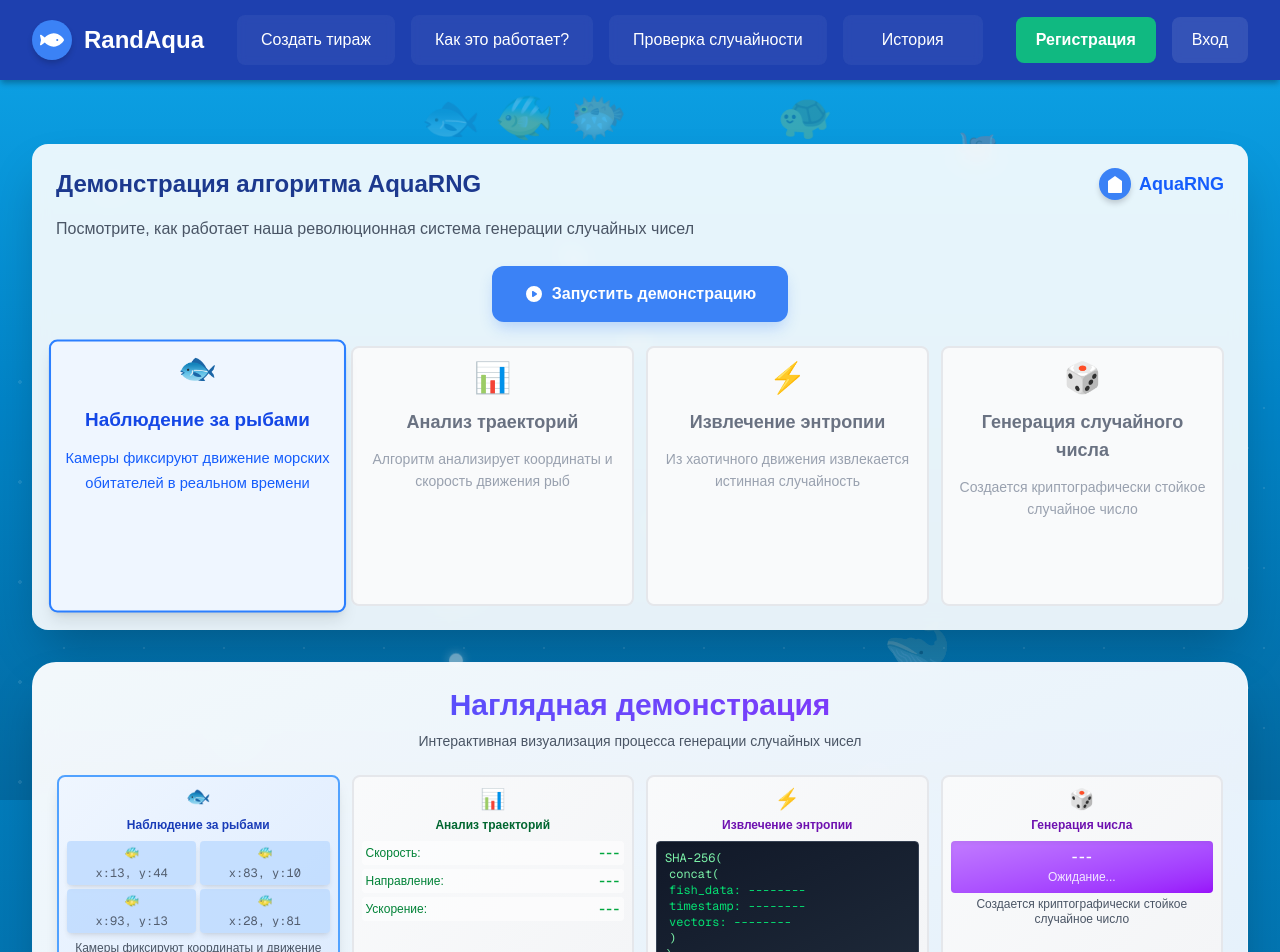
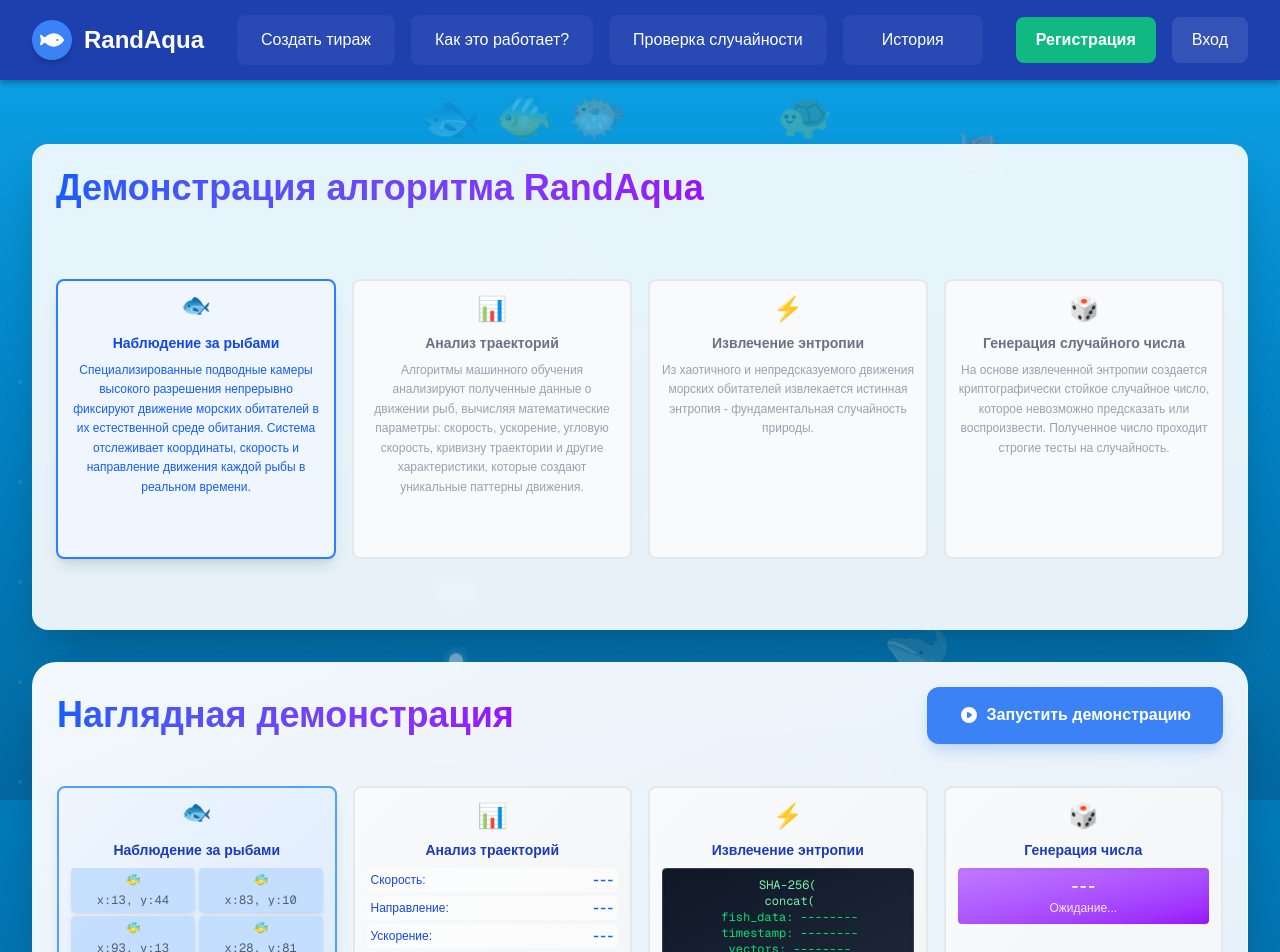
Before and after one commit to RandAqua/randaqua, a Next.js app: page /how-it-works in a window 1280 px wide. Shown: the top 952 px of the page. Built offline with nearby package versions, Linux system fonts and the light colour scheme.

Commit message:
DEMONSTRATION

```diff
--- a/src/app/how-it-works/page.js
+++ b/src/app/how-it-works/page.js
@@ -12,22 +12,22 @@
   const steps = [
     {
       title: "Наблюдение за рыбами",
-      description: "Камеры фиксируют движение морских обитателей в реальном времени",
+      description: "Специализированные подводные камеры высокого разрешения непрерывно фиксируют движение морских обитателей в их естественной среде обитания. Система отслеживает координаты, скорость и направление движения каждой рыбы в реальном времени.",
       icon: "🐟"
     },
     {
       title: "Анализ траекторий",
-      description: "Алгоритм анализирует координаты и скорость движения рыб",
+      description: "Алгоритмы машинного обучения анализируют полученные данные о движении рыб, вычисляя математические параметры: скорость, ускорение, угловую скорость, кривизну траектории и другие характеристики, которые создают уникальные паттерны движения.",
       icon: "📊"
     },
     {
       title: "Извлечение энтропии",
-      description: "Из хаотичного движения извлекается истинная случайность",
+      description: "Из хаотичного и непредсказуемого движения морских обитателей извлекается истинная энтропия - фундаментальная случайность природы.",
       icon: "⚡"
     },
     {
       title: "Генерация числа",
-      description: "Создается криптографически стойкое случайное число",
+      description: "На основе извлеченной энтропии создается криптографически стойкое случайное число, которое невозможно предсказать или воспроизвести.",
       icon: "🎲"
     },
   ];
@@ -44,7 +44,7 @@
           setIsRunning(false);
           const randomValue = Math.floor(Math.random() * 1000000);
           setGeneratedNumber(randomValue);
-          return prev;
+          return steps.length; // Устанавливаем значение больше количества шагов для полного прогресса
         }
         return prev + 1;
       });
@@ -57,34 +57,97 @@
       <div className="aqua-text-container py-16">
         <div className="max-w-7xl mx-auto px-4 sm:px-6 lg:px-8">
           <div className="space-y-8">
-            {/* Демонстрация алгоритма AquaRNG - сверху */}
+            {/* Демонстрация алгоритма RandAqua - сверху */}
             <div className="bg-white/90 backdrop-blur-sm rounded-2xl shadow-2xl p-6 w-full flex flex-col" style={{ height: '485.76px' }}>
-              <div className="flex items-center justify-between mb-4">
-                <h1 className="text-2xl font-bold text-blue-900">
-                  Демонстрация алгоритма AquaRNG
+              <div className="flex items-center justify-between mb-6">
+                <h1 className="text-4xl font-bold bg-gradient-to-r from-blue-600 to-purple-600 bg-clip-text text-transparent">
+                  Демонстрация алгоритма RandAqua
                 </h1>
-                <Link href="/" className="flex items-center text-blue-600 hover:text-blue-800 font-semibold transition-colors">
-                  <div className="flex items-center space-x-2">
-                    <div className="w-8 h-8 rounded-full flex items-center justify-center aqua-drop-icon">
-                      <svg className="w-5 h-5 text-white" fill="currentColor" viewBox="0 0 20 20">
-                        <path d="M10 2L3 7v11a1 1 0 001 1h12a1 1 0 001-1V7l-7-5z"/>
-                      </svg>
-                    </div>
-                    <span className="text-lg font-bold">AquaRNG</span>
-                  </div>
-                </Link>
               </div>
 
-              <p className="text-gray-600 mb-6">
-                Посмотрите, как работает наша революционная система генерации случайных чисел
+              {/* Шаги алгоритма - горизонтально */}
+              <div className="grid grid-cols-2 md:grid-cols-4 gap-3 md:gap-4 flex-1 items-center">
+                {/* Первые три блока */}
+                {steps.slice(0, 3).map((step, index) => (
+                  <div
+                    key={index}
+                    className={`p-3 rounded-lg border-2 transition-all duration-500 aspect-square ${
+                      currentStep === index
+                        ? 'border-blue-500 bg-blue-50 shadow-lg'
+                        : currentStep > index
+                        ? 'border-blue-500 bg-blue-50'
+                        : 'border-gray-200 bg-gray-50'
+                    }`}
+                  >
+                    <div className="text-center h-full flex flex-col">
+                      <div className={`text-2xl mb-2 ${currentStep >= index ? 'animate-bounce' : ''}`}>
+                        {step.icon}
+                      </div>
+                      <h3 className={`text-sm font-bold mb-2 ${
+                        currentStep === index ? 'text-blue-700' :
+                        currentStep > index ? 'text-blue-700' : 'text-gray-500'
+                      }`}>
+                        {step.title}
+                      </h3>
+                      <p className={`text-xs leading-relaxed ${
+                        currentStep === index ? 'text-blue-600' :
+                        currentStep > index ? 'text-blue-600' : 'text-gray-400'
+                      }`}>
+                        {step.description}
                       </p>
+                      {currentStep > index && (
+                        <div className="text-blue-500 text-lg mt-2">✓</div>
+                      )}
+                    </div>
+                  </div>
+                ))}
+
+                {/* Блок "Генерация случайного числа" */}
+                <div className={`p-3 rounded-lg border-2 transition-all duration-500 aspect-square ${
+                  currentStep === 3
+                    ? 'border-blue-500 bg-blue-50 shadow-lg'
+                    : currentStep > 3
+                    ? 'border-blue-500 bg-blue-50'
+                    : 'border-gray-200 bg-gray-50'
+                }`}>
+                  <div className="text-center h-full flex flex-col">
+                    <div className={`text-2xl mb-2 ${currentStep >= 3 ? 'animate-bounce' : ''}`}>
+                      🎲
+                    </div>
+                    <h3 className={`text-sm font-bold mb-2 ${
+                      currentStep === 3 ? 'text-blue-700' :
+                      currentStep > 3 ? 'text-blue-700' : 'text-gray-500'
+                    }`}>
+                      Генерация случайного числа
+                    </h3>
+                    <p className={`text-xs leading-relaxed ${
+                      currentStep === 3 ? 'text-blue-600' :
+                      currentStep > 3 ? 'text-blue-600' : 'text-gray-400'
+                    }`}>
+                      На основе извлеченной энтропии создается криптографически стойкое случайное число, которое невозможно предсказать или воспроизвести. Полученное число проходит строгие тесты на случайность.
+                    </p>
+                    {currentStep > 3 && (
+                      <div className="text-blue-500 text-lg mt-2">✓</div>
+                    )}
+                  </div>
+                </div>
+
+              </div>
+
+            </div>
+
+            {/* Наглядная демонстрация - снизу */}
+            <div className="bg-gradient-to-br from-white/95 to-blue-50/95 backdrop-blur-md rounded-3xl shadow-2xl border border-white/20 p-6 w-full flex flex-col" style={{ height: '485.76px' }}>
+              <div className="flex items-center justify-between mb-6">
+                <h2 className="text-4xl font-bold bg-gradient-to-r from-blue-600 to-purple-600 bg-clip-text text-transparent">
+                  Наглядная демонстрация
+                </h2>
 
                 {/* Кнопка запуска */}
-              <div className="flex justify-center mb-6">
                 <button
                   onClick={startDemo}
                   disabled={isRunning}
-                  className={`aqua-generate-btn text-base px-8 py-4 ${
+                  className={`aqua-generate-btn text-lg px-8 py-4 ${
                     isRunning ? 'opacity-50 cursor-not-allowed' : 'hover:opacity-90'
                   }`}
                 >
@@ -95,96 +158,15 @@
                 </button>
               </div>
 
-              {/* Шаги алгоритма - горизонтально */}
-              <div className="grid grid-cols-2 md:grid-cols-4 gap-2 md:gap-3 flex-1">
-                {/* Первые три блока */}
-                {steps.slice(0, 3).map((step, index) => (
-                  <div
-                    key={index}
-                    className={`p-3 rounded-lg border-2 transition-all duration-500 ${
-                      currentStep === index
-                        ? 'border-blue-500 bg-blue-50 shadow-lg scale-105'
-                        : currentStep > index
-                        ? 'border-green-500 bg-green-50'
-                        : 'border-gray-200 bg-gray-50'
-                    }`}
-                  >
-                    <div className="text-center">
-                      <div className={`text-3xl mb-3 ${currentStep >= index ? 'animate-bounce' : ''}`}>
-                        {step.icon}
-                      </div>
-                      <h3 className={`text-lg font-semibold mb-3 ${
-                        currentStep === index ? 'text-blue-700' :
-                        currentStep > index ? 'text-green-700' : 'text-gray-500'
-                      }`}>
-                        {step.title}
-                      </h3>
-                      <p className={`text-sm leading-relaxed ${
-                        currentStep === index ? 'text-blue-600' :
-                        currentStep > index ? 'text-green-600' : 'text-gray-400'
-                      }`}>
-                        {step.description}
-                      </p>
-                      {currentStep > index && (
-                        <div className="text-green-500 text-xl mt-3">✓</div>
-                      )}
-                    </div>
-                  </div>
-                ))}
-
-                {/* Блок "Генерация случайного числа" */}
-                <div className={`p-3 rounded-lg border-2 transition-all duration-500 ${
-                  currentStep === 3
-                    ? 'border-blue-500 bg-blue-50 shadow-lg scale-105'
-                    : currentStep > 3
-                    ? 'border-green-500 bg-green-50'
-                    : 'border-gray-200 bg-gray-50'
-                }`}>
-                  <div className="text-center">
-                    <div className={`text-3xl mb-3 ${currentStep >= 3 ? 'animate-bounce' : ''}`}>
-                      🎲
-                    </div>
-                    <h3 className={`text-lg font-semibold mb-3 ${
-                      currentStep === 3 ? 'text-blue-700' :
-                      currentStep > 3 ? 'text-green-700' : 'text-gray-500'
-                    }`}>
-                      Генерация случайного числа
-                    </h3>
-                    <p className={`text-sm leading-relaxed ${
-                      currentStep === 3 ? 'text-blue-600' :
-                      currentStep > 3 ? 'text-green-600' : 'text-gray-400'
-                    }`}>
-                      Создается криптографически стойкое случайное число
-                    </p>
-                    {currentStep > 3 && (
-                      <div className="text-green-500 text-xl mt-3">✓</div>
-                    )}
-                  </div>
-                </div>
-
-              </div>
-
-            </div>
-
-            {/* Наглядная демонстрация - снизу */}
-            <div className="bg-gradient-to-br from-white/95 to-blue-50/95 backdrop-blur-md rounded-3xl shadow-2xl border border-white/20 p-6 w-full flex flex-col" style={{ height: '485.76px' }}>
-              <div className="text-center mb-6">
-                <h2 className="text-3xl font-bold bg-gradient-to-r from-blue-600 to-purple-600 bg-clip-text text-transparent mb-2">
-                  Наглядная демонстрация
-                </h2>
-                <p className="text-gray-600 text-sm">Интерактивная визуализация процесса генерации случайных чисел</p>
-              </div>
-
               {/* Визуализация процесса - горизонтально */}
-              <div className="grid grid-cols-2 md:grid-cols-4 gap-2 md:gap-3 flex-1">
+              <div className="grid grid-cols-2 md:grid-cols-4 gap-3 md:gap-4 flex-1 min-h-0 items-center">
                 {/* Этап 1: Наблюдение за рыбами */}
-                <div className={`p-2 rounded-lg border-2 transition-all duration-700 transform hover:scale-105 aspect-square ${
+                <div className={`p-3 rounded-lg border-2 transition-all duration-700 aspect-square ${
                   currentStep >= 0 ? 'border-blue-400 bg-gradient-to-br from-blue-50 to-blue-100 shadow-lg' : 'border-gray-200 bg-gradient-to-br from-gray-50 to-gray-100'
                 }`}>
-                  <div className="text-center mb-2">
-                    <div className={`text-xl mb-1 ${currentStep >= 0 ? 'animate-bounce' : ''}`}>🐟</div>
-                    <h3 className="text-xs font-bold text-blue-800 mb-1">Наблюдение за рыбами</h3>
-                  </div>
+                  <div className="text-center h-full flex flex-col ">
+                    <div className={`text-2xl mb-2 ${currentStep >= 0 ? 'animate-bounce' : ''}`}>🐟</div>
+                    <h3 className="text-sm font-bold text-blue-800 mb-2">Наблюдение за рыбами</h3>
                     <div className="grid grid-cols-2 gap-1 mb-2">
                       {[1, 2, 3, 4].map((fish) => (
                         <div key={fish} className={`text-center p-1 rounded-sm transition-all duration-300 ${
@@ -197,50 +179,47 @@
                         </div>
                       ))}
                     </div>
-                  <p className="text-xs text-gray-600 text-center leading-tight">
-                    Камеры фиксируют координаты и движение рыб в реальном времени
-                  </p>
+                  </div>
                 </div>
 
                 {/* Этап 2: Анализ траекторий */}
-                <div className={`p-2 rounded-lg border-2 transition-all duration-700 transform hover:scale-105 aspect-square ${
+                <div className={`p-3 rounded-lg border-2 transition-all duration-700 aspect-square ${
                   currentStep >= 1 ? 'border-blue-400 bg-gradient-to-br from-blue-50 to-blue-100 shadow-lg' : 'border-gray-200 bg-gradient-to-br from-gray-50 to-gray-100'
                 }`}>
-                  <div className="text-center mb-2">
-                    <div className={`text-xl mb-1 ${currentStep >= 1 ? 'animate-bounce' : ''}`}>📊</div>
-                    <h3 className="text-xs font-bold text-green-800 mb-1">Анализ траекторий</h3>
-                  </div>
-                  <div className="space-y-1">
+                  <div className="text-center h-full flex flex-col">
+                    <div className={`text-2xl mb-2 ${currentStep >= 1 ? 'animate-bounce' : ''}`}>📊</div>
+                    <h3 className="text-sm font-bold text-blue-800 mb-2">Анализ траекторий</h3>
+                    <div className="space-y-1 mb-2">
                       <div className="flex justify-between items-center p-1 bg-white/60 rounded-sm">
-                      <span className="text-green-700 font-medium text-xs">Скорость:</span>
-                      <span className="font-mono text-green-600 font-bold text-xs">
+                        <span className="text-blue-700 font-medium text-xs">Скорость:</span>
+                        <span className="font-mono text-blue-600 font-bold text-xs">
                           {currentStep >= 1 ? `${(Math.random() * 5).toFixed(2)} м/с` : '---'}
                         </span>
                       </div>
                       <div className="flex justify-between items-center p-1 bg-white/60 rounded-sm">
-                      <span className="text-green-700 font-medium text-xs">Направление:</span>
-                      <span className="font-mono text-green-600 font-bold text-xs">
+                        <span className="text-blue-700 font-medium text-xs">Направление:</span>
+                        <span className="font-mono text-blue-600 font-bold text-xs">
                           {currentStep >= 1 ? `${Math.floor(Math.random() * 360)}°` : '---'}
                         </span>
                       </div>
                       <div className="flex justify-between items-center p-1 bg-white/60 rounded-sm">
-                      <span className="text-green-700 font-medium text-xs">Ускорение:</span>
-                      <span className="font-mono text-green-600 font-bold text-xs">
+                        <span className="text-blue-700 font-medium text-xs">Ускорение:</span>
+                        <span className="font-mono text-blue-600 font-bold text-xs">
                           {currentStep >= 1 ? `${(Math.random() * 2).toFixed(2)} м/с²` : '---'}
                         </span>
                       </div>
                     </div>
                   </div>
+                </div>
 
                 {/* Этап 3: Извлечение энтропии */}
-                <div className={`p-2 rounded-lg border-2 transition-all duration-700 transform hover:scale-105 aspect-square ${
+                <div className={`p-3 rounded-lg border-2 transition-all duration-700 aspect-square ${
                   currentStep >= 2 ? 'border-blue-400 bg-gradient-to-br from-blue-50 to-blue-100 shadow-lg' : 'border-gray-200 bg-gradient-to-br from-gray-50 to-gray-100'
                 }`}>
-                  <div className="text-center mb-2">
-                    <div className={`text-xl mb-1 ${currentStep >= 2 ? 'animate-bounce' : ''}`}>⚡</div>
-                    <h3 className="text-xs font-bold text-purple-800 mb-1">Извлечение энтропии</h3>
-                  </div>
-                  <div className="bg-gradient-to-br from-gray-900 to-gray-800 text-green-400 p-2 rounded-sm font-mono text-xs shadow-inner border border-gray-700">
+                  <div className="text-center h-full flex flex-col">
+                    <div className={`text-2xl mb-2 ${currentStep >= 2 ? 'animate-bounce' : ''}`}>⚡</div>
+                    <h3 className="text-sm font-bold text-blue-800 mb-2">Извлечение энтропии</h3>
+                    <div className="bg-gradient-to-br from-gray-900 to-gray-800 text-green-400 p-2 rounded-sm font-mono text-xs shadow-inner border border-gray-700 mb-2">
                       <div className="text-green-300">SHA-256(</div>
                       <div className="ml-1 text-green-300">concat(</div>
                       <div className="ml-1 text-green-400">
@@ -256,39 +235,39 @@
                       <div className="text-green-300">)</div>
                     </div>
                   </div>
+                </div>
 
                 {/* Этап 4: Генерация числа */}
-                <div className={`p-2 rounded-lg border-2 transition-all duration-700 transform hover:scale-105 aspect-square ${
+                <div className={`p-3 rounded-lg border-2 transition-all duration-700 aspect-square ${
                   currentStep >= 3 ? 'border-blue-400 bg-gradient-to-br from-blue-50 to-blue-100 shadow-lg' : 'border-gray-200 bg-gradient-to-br from-gray-50 to-gray-100'
                 }`}>
-                  <div className="text-center mb-2">
-                    <div className={`text-xl mb-1 ${currentStep >= 3 ? 'animate-bounce' : ''}`}>🎲</div>
-                    <h3 className="text-xs font-bold text-purple-800 mb-1">Генерация числа</h3>
-                  </div>
-                  <div className="bg-gradient-to-br from-purple-400 to-purple-600 text-white p-2 rounded-sm text-center shadow-inner">
-                    <div className="text-xs font-mono font-bold">
+                  <div className="text-center h-full flex flex-col">
+                    <div className={`text-2xl mb-2 ${currentStep >= 3 ? 'animate-bounce' : ''}`}>🎲</div>
+                    <h3 className="text-sm font-bold text-blue-800 mb-2">Генерация числа</h3>
+                    <div className="bg-gradient-to-br from-purple-400 to-purple-600 text-white p-2 rounded-sm text-center shadow-inner mb-2">
+                      <div className="text-sm font-mono font-bold">
                         {generatedNumber ? generatedNumber : '---'}
                       </div>
                       <div className="text-xs text-purple-100 mt-1">
                         {currentStep >= 3 ? 'Сгенерировано!' : 'Ожидание...'}
                       </div>
                     </div>
-                  <p className="text-xs text-gray-600 text-center leading-tight mt-1">
-                    Создается криптографически стойкое случайное число
-                  </p>
+                  </div>
                 </div>
               </div>
 
               {/* Прогресс-бар */}
-              <div className="mt-4">
+              <div className="mt-2 flex-shrink-0">
                 <div className="flex justify-between items-center mb-1">
-                  <span className="text-xs font-medium text-gray-600">Прогресс демонстрации</span>
-                  <span className="text-xs font-bold text-blue-600">{currentStep} из {steps.length} этапов</span>
+                  <span className="text-sm font-medium text-gray-600">Прогресс демонстрации</span>
+                  <span className="text-sm font-bold text-blue-600">
+                    {currentStep >= steps.length ? steps.length : currentStep} из {steps.length} этапов
+                  </span>
                 </div>
                 <div className="w-full bg-gray-200 rounded-full h-1.5 shadow-inner">
                   <div
                     className="bg-gradient-to-r from-blue-500 via-purple-500 to-pink-500 h-1.5 rounded-full transition-all duration-700 shadow-lg"
-                    style={{ width: `${(currentStep / steps.length) * 100}%` }}
+                    style={{ width: `${Math.min(((currentStep) / steps.length) * 100, 100)}%` }}
                   ></div>
                 </div>
               </div>
```
Lines whose indentation alone changed are shown as unchanged.
